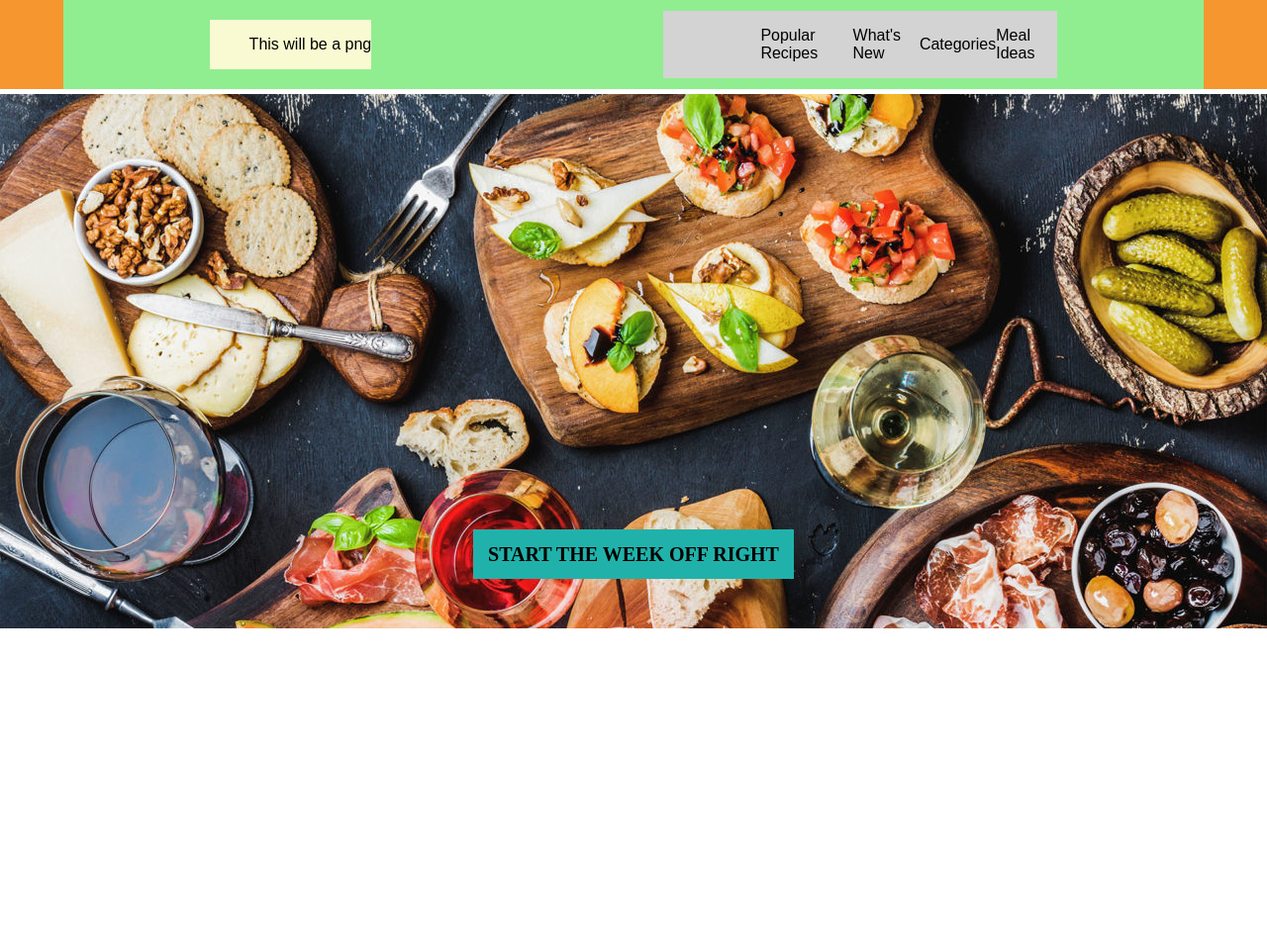
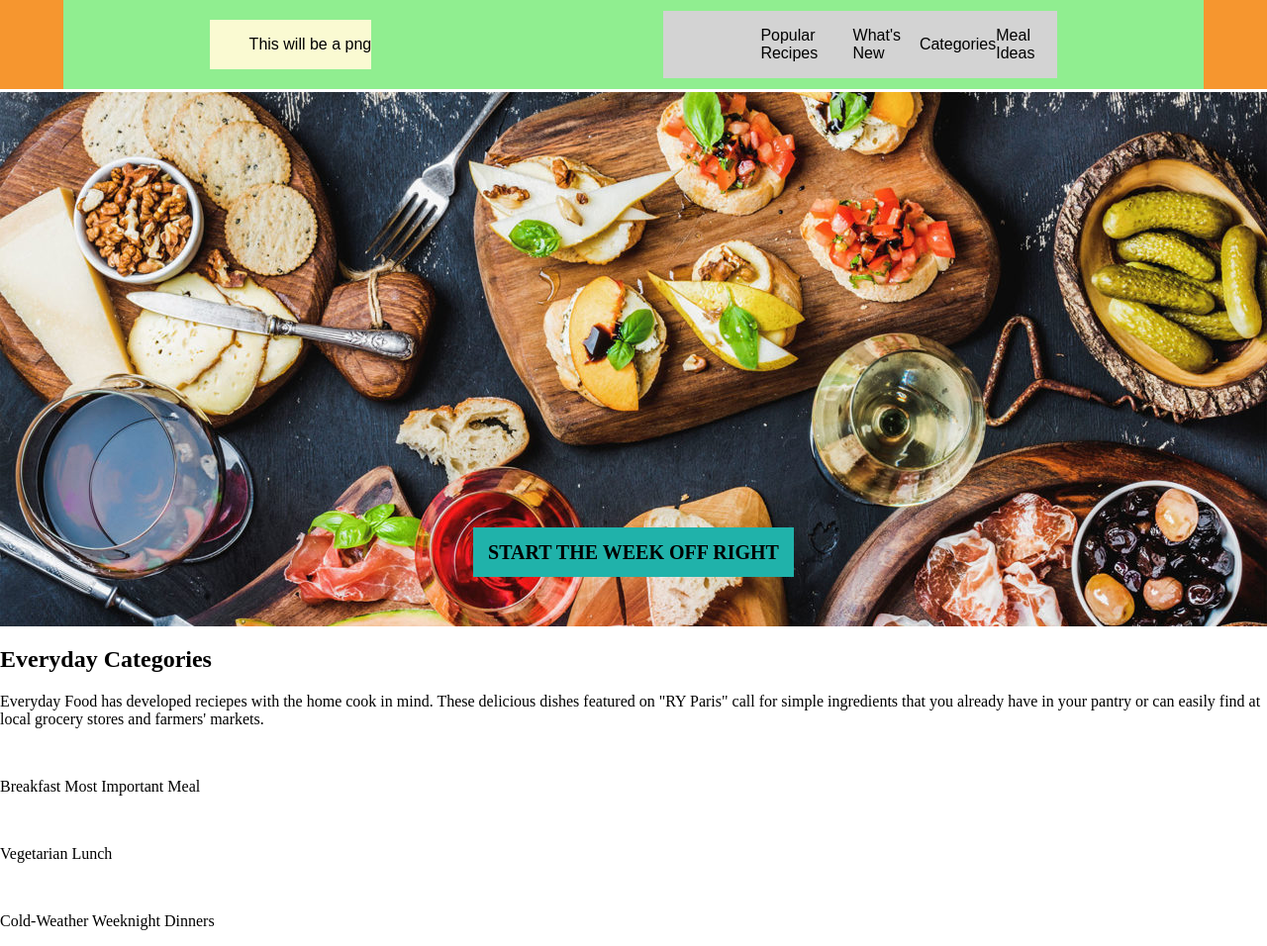
Before and after one commit to VladAlvarez/RyParisBurger, a plain HTML site: page project-folder/index.html in a window 1280 px wide. Shown: the whole page at 99% size. Before the commit the page ends 800 px from the top, so only its background shows below. Drawn offline with Linux system fonts and the light colour scheme.

Commit message:
everyday catagories html

```diff
--- a/project-folder/css/style.css
+++ b/project-folder/css/style.css
@@ -11,7 +11,7 @@ body {
     width: 100%;
     height: 90px;
     background-color: rgb(246, 150, 47);
-    margin-bottom: 5px;
+    margin-bottom: 3px;
 }
 
 .navContainer {
--- a/project-folder/index.html
+++ b/project-folder/index.html
@@ -32,5 +32,28 @@
         </div>
     </div>
 
+    <div class="everydayCategories">
+        <div class="everydayContainer">
+            <div class="everydayText">
+                <h2>Everyday Categories</h2>
+                <p>Everyday Food has developed reciepes with the home cook in mind. These delicious dishes featured on "RY Paris" call for simple ingredients that you already have in your pantry or can easily find at local grocery stores and farmers' markets.</p>
+            </div>
+            <div class="everydayImages">
+                <div class="breakfast">
+                    <img src="" alt="">
+                    <p>Breakfast Most Important Meal</p>
+                </div>
+                <div class="lunch">
+                    <img src="" alt="">
+                    <p>Vegetarian Lunch</p>
+                </div>
+                <div class="dinner">
+                    <img src="" alt="">
+                    <p>Cold-Weather Weeknight Dinners</p>
+                </div>
+            </div>
+        </div>
+    </div>
+
 </body>
 </html>
```
